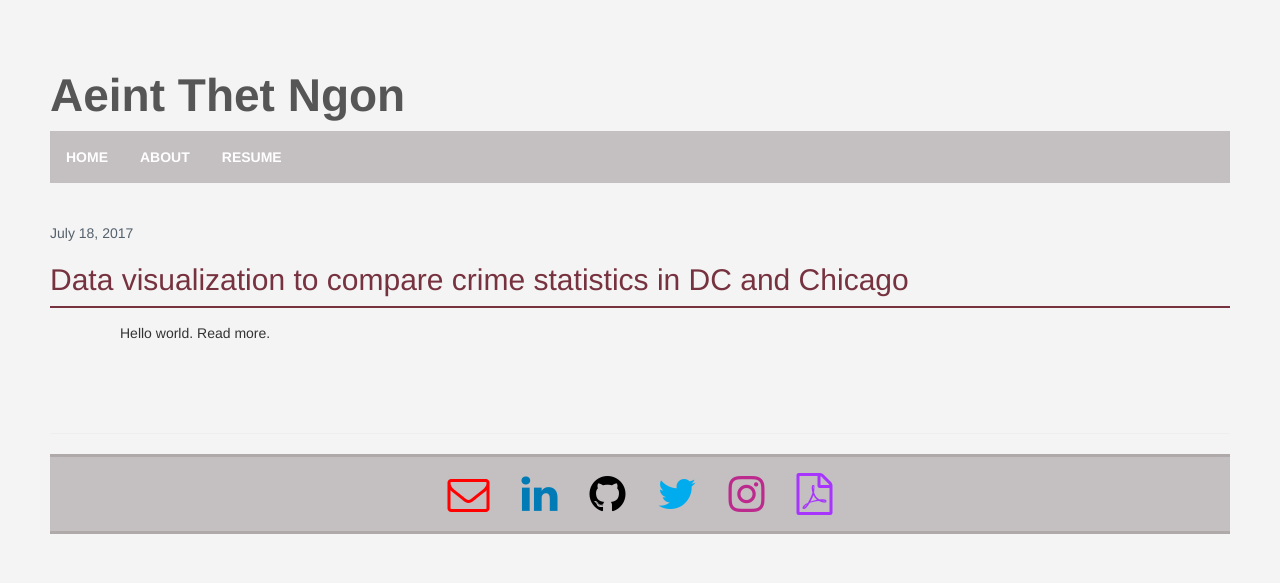
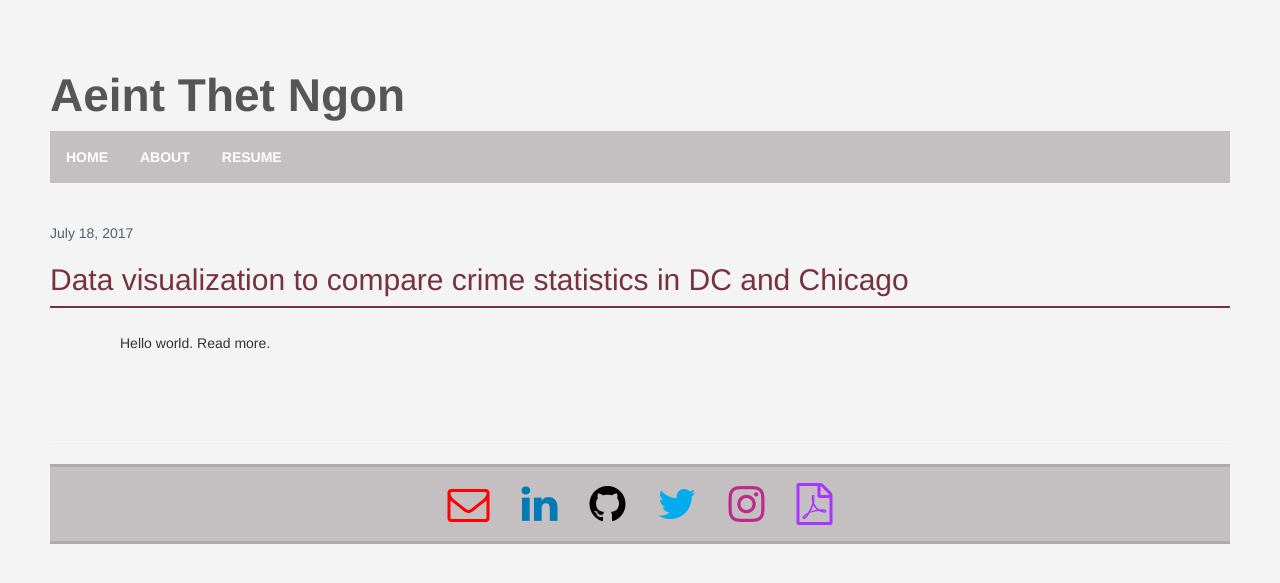
Before and after one commit to aeintngon/old-webpage, a Jekyll site: the page built from index.html, in a window 1280 px wide. Shown: the top 583 px of the page. Built offline with Jekyll 4.4.1, drawn with Linux system fonts in a browser that asks for light colours; nearby versions of some CDN libraries.

Commit message:
Update styles.css

```diff
--- a/CSS/styles.css
+++ b/CSS/styles.css
@@ -25,6 +25,7 @@
 
 .post-content {
     margin-bottom: 15px;
+    padding-top:25px;
 }
 
 .post-date{
@@ -77,7 +78,7 @@
 .content {
 	text-align:left;
 	padding:70px;
-	padding-top:15px;
+	padding-top:25px;
 }
 
 
```
